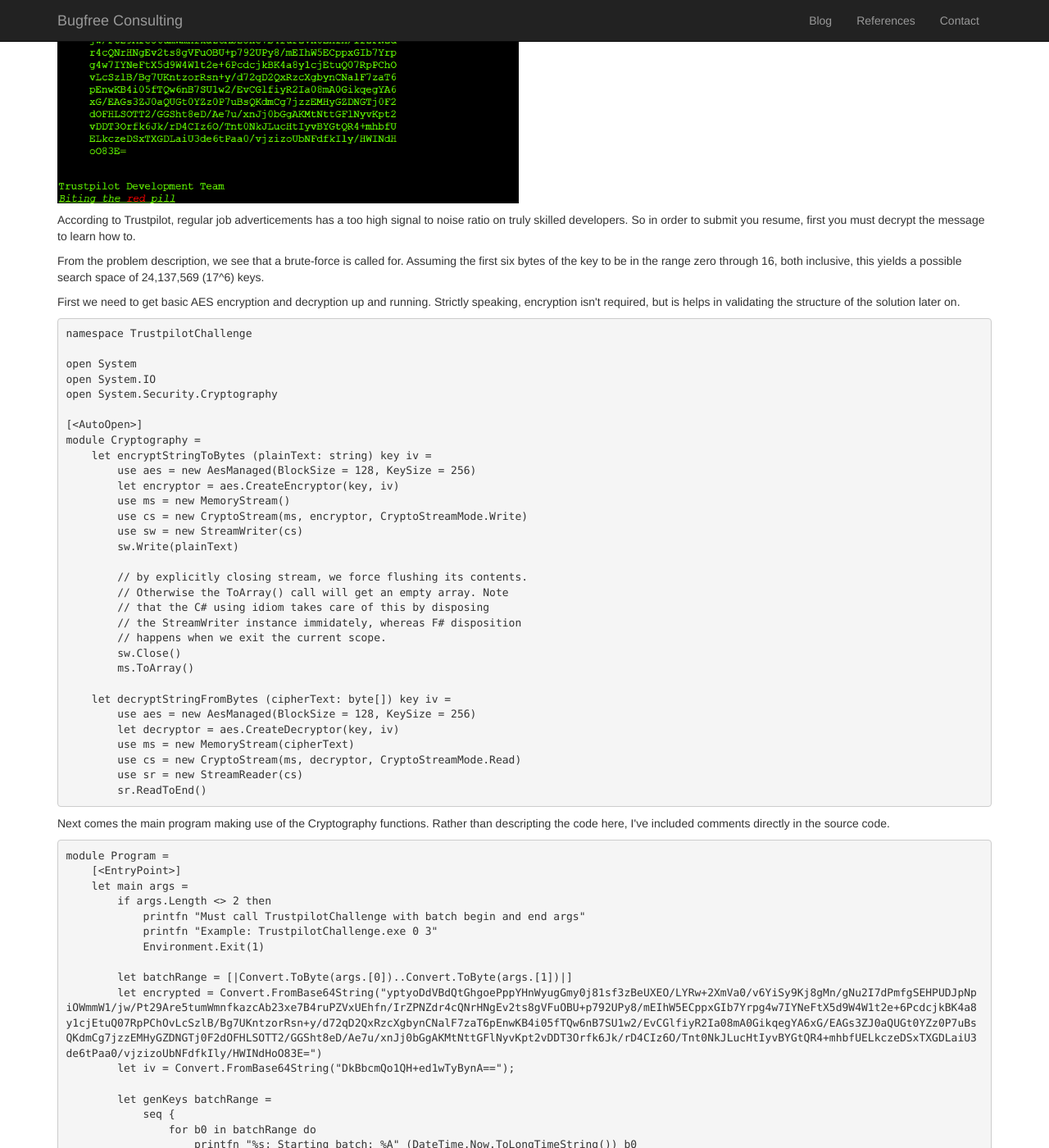
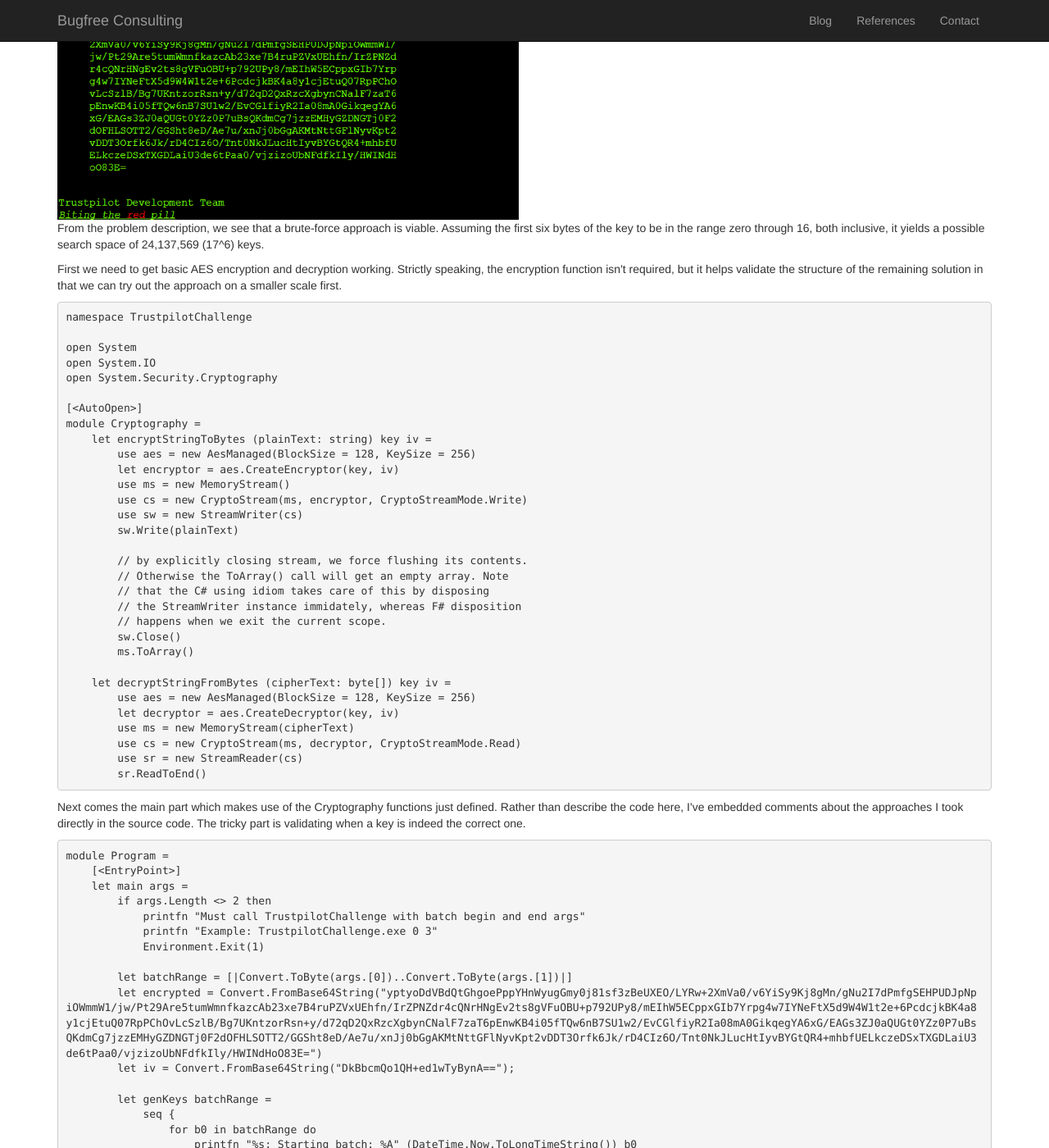
Before and after one commit to ronnieholm/ronnieholm.github.io, a Jekyll site: the page built from _posts/2014-07-17-trustpilot-challenge-crack-aes-encrypted-message.html, in a window 1280 px wide and 1400 px high, scrolled down 422 px. Shown: the whole window at 82% size. Built offline with Jekyll 4.4.1, drawn with Linux system fonts in a browser that asks for light colours; nearby versions of some CDN libraries; some of the changed text lies outside the part shown.

Commit message:
New post

```diff
--- a/_posts/2014-07-17-trustpilot-challenge-crack-aes-encrypted-message.html
+++ b/_posts/2014-07-17-trustpilot-challenge-crack-aes-encrypted-message.html
@@ -2,36 +2,34 @@
 layout: post
 title: "Trustpilot challenge: crack AES encrypted message"
 date: 2014-07-17 12:00 UTC
-tags: [F#, Pattern, SharePoint]
+tags: [F#]
 ---
 <div id="post">
 <p>
-Yesterday I came across this coding challenge posted by Trustpilot, a
-Danish company looking to hire.
-</p>
-
-<img width="563" height="470" src="/content/TrustpilotAesChallenge.png" />>
-
-</p>According to Trustpilot, regular job
-adverticements has a too high signal to noise ratio on truly skilled
-developers. So in order to submit you resume, first you must decrypt
+Yesterday I came across a coding challenge posted by Trustpilot, a
+Danish company looking to hire. According to the company, regular job
+addverticements have a too high signal to noise ratio on skilled
+developers. So in order to submit our resume, first we must decrypt
 the message to learn how to.
 </p>
 
+<img width="563" height="470" src="/content/TrustpilotAesChallenge.png" />
+
 <p>
-From the problem description, we see that a brute-force is called
-for. Assuming the first six bytes of the key to be in the range zero
-through 16, both inclusive, this yields a possible search space of
+From the problem description, we see that a brute-force approach is
+viable. Assuming the first six bytes of the key to be in the range
+zero through 16, both inclusive, it yields a possible search space of
 24,137,569 (17^6) keys.
 </p>
 
 <p>
-First we need to get basic AES encryption and decryption up and
-running. Strictly speaking, encryption isn't required, but is helps in
-validating the structure of the solution later on.
+First we need to get basic AES encryption and decryption
+working. Strictly speaking, the encryption function isn't required,
+but it helps validate the structure of the remaining solution in that
+we can try out the approach on a smaller scale first.
 </p>
 
-<pre>
+<pre class="prettyprint lang-ml">
 namespace TrustpilotChallenge
 
 open System
@@ -66,12 +64,13 @@
 </pre>
 
 <p>
-Next comes the main program making use of the Cryptography
-functions. Rather than descripting the code here, I've included
-comments directly in the source code.
+Next comes the main part which makes use of the Cryptography functions
+just defined. Rather than describe the code here, I've embedded
+comments about the approaches I took directly in the source code. The
+tricky part is validating when a key is indeed the correct one.
 </p>
 
-<pre>
+<pre class="prettyprint lang-ml">
 module Program =
     [&lt;EntryPoint&gt;]
     let main args =
@@ -115,13 +114,13 @@
             try
                 let decrypted = decryptStringFromBytes encrypted key iv
 
-                // assume decrypted text contains known word
+                // an attempt assumming decrypted text contains known token
                 if decrypted.ToLower().Contains("trust")
                 then printfn "Candidate key by 'trust': %A" key.[0..5]
 
-                // an attempt using simple statistical analysis is to count the number
-                // characters whose high-order bits is not set, indicate of simple ASCII
-                // decryption result
+                // an attempt using simple statistical analysis by counting the number
+                // characters whose high-order bit isn't set, which indicates a
+                // simple ASCII result
                 //let highOrderBitsSet =
                 //    decrypted.ToCharArray()
                 //    |&gt; Array.filter (fun c -&gt; c |&gt; byte &&& 255uy = 255uy)
@@ -143,12 +142,11 @@
 </pre>
 
 <p>
-The idea is to run the console application from the command-line,
-passing in the part of the search space to cover. This way, we can
-easy parallize the search by fireing up multiple console
-application. Say we have a computer with four cores, then we can
-issues the following four commands to (almost) evenly distribute the
-search:
+The console application must be run from the command-line, passing in
+the part of the search space to cover. This way, we can easily
+parallize the search by running multiple console application. Say we
+have a computer with four cores, then we can issues the following four
+commands to (almost) evenly distribute the search:
 </p>
 
 <pre>
@@ -159,8 +157,9 @@
 </pre>
 
 <p>
-On my laptop with four cores, it takes about 30 minutes to traverse
-the entire search space.
+On my laptop with four cores running at 2.4 GHz, it takes about 30
+minutes to traverse the entire search space. Luckily, the current
+approach yields one candiate key.
 </p>
 
 </div>
```
